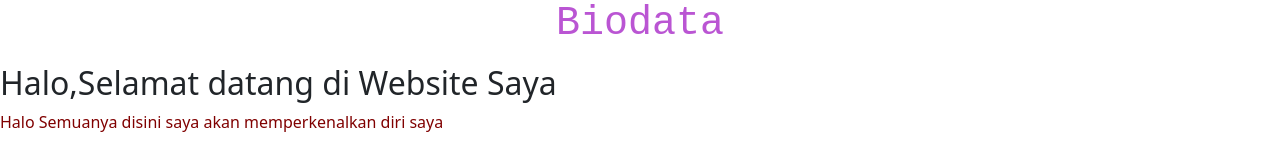
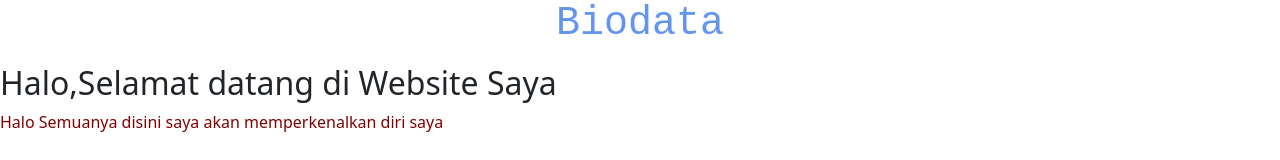
Before and after one commit to MariandaS/MandaStore, a website: page index1.html in a window 1280 px wide. Shown: the top 160 px of the page. Drawn offline with nearby package versions, Linux system fonts and the light colour scheme.

Commit message:
commit ketiga

```diff
--- a/index1.html
+++ b/index1.html
@@ -27,7 +27,7 @@
      integrity="sha384-A3rJD856KowSb7dwlZdYEkO39Gagi7vIsF0jrRAoQmDKKtQBHUuLZ9AsSv4jD4Xa"
      crossorigin="anonymous"
    ></script>
-    <h1> <p style ="color: mediumorchid">Biodata</h1>
+    <h1> <p style ="color: cornflowerblue">Biodata</h1>
     <h2> Halo,Selamat datang di Website Saya</h2>
     <p>
       Halo Semuanya disini saya akan memperkenalkan diri saya
```
